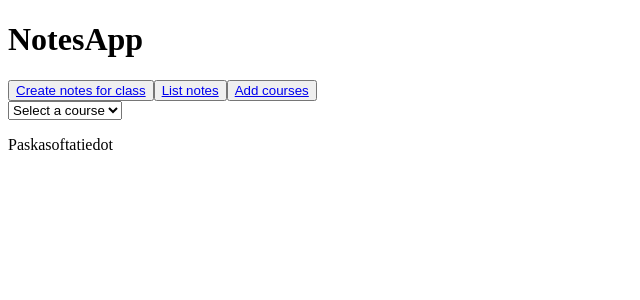
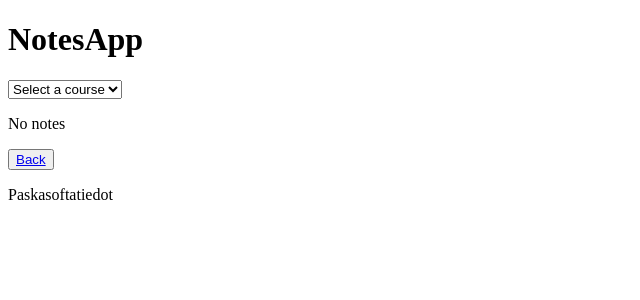
Before and after one commit to MRDJansson/NotesApp, a React (Vite) app: page /aihe2 in a window 1280 px wide. Shown: the top 300 px of the page, without its empty margins (0-640 px from the left). Built offline with nearby package versions, Linux system fonts and the light colour scheme.

Commit message:
Funktionaalisuudet valmiina. Seuraavaksi lisää datan haku API:stä ja ala puhdistaa comppien struktuuria

```diff
--- a/src/CourseNames.jsx
+++ b/src/CourseNames.jsx
@@ -1,10 +1,10 @@
 //Notes.jsx
 
-function CourseNames({name}){
+function CourseNames({name, id}){
     return(
     <div>
         <li>
-        <span>{name}</span>
+        <p>Opintojakso "{name}" lisätty id:llä: {id}</p>
     </li>
     </div>
     )
--- a/src/Courses.jsx
+++ b/src/Courses.jsx
@@ -1,5 +1,6 @@
 //Courses.jsx
 
+import { Link } from "react-router-dom";
 import CourseNames from "./CourseNames";
 import { useStore } from "./store/Store";
 
@@ -10,12 +11,18 @@ function Courses() {
 
   return (
     <div>
-      <ul> lollero
-        {lista.map((kurssi, i) => (
-          <CourseNames key={i} name={kurssi} />
-        ))}
+      <ul>
+      {lista.map((kurssi) => (
+          <CourseNames key={kurssi.id} name={kurssi.name} id={kurssi.id} />
+                  ))}
       </ul>
+      <div>
+                <button>
+                    <Link to="/">Back</Link>
+                </button>
+            </div>
     </div>
+
   );
 }
 
--- a/src/MainBody.jsx
+++ b/src/MainBody.jsx
@@ -1,21 +1,37 @@
 import { useState } from "react";
 import Notes from "./Notes";
 import Courses from "./Courses";
-import { Link, Outlet, Route, Routes } from "react-router-dom";
+import { Link, Outlet, Route, Routes, useLocation } from "react-router-dom";
 import Home from "./pages/AddCourse";
+import { useStore } from "./store/Store";
+
 
 
 //MainBody.jsx
 function MainBody() {
 
-    const clickHandler = () => {
-        console.log();
-    }
+    const lista = useStore((state) => state.lista);
+    const isCoursesEmpty = lista.length === 0 ;
+
+    const location = useLocation();
+    const showButtons = location.pathname === '/';
+
 return(
     <div>
-        <button><Link to="/aihe1">Create notes for class</Link></button>
-        <button><Link to="/aihe2">List notes</Link></button>
-        <button><Link to="/aihe3">Add courses</Link></button>
+        {showButtons && (
+            <>
+            <button disabled={isCoursesEmpty}>
+                {isCoursesEmpty ? (
+                    "Add courses first"
+                ) : (
+                    <Link to="/aihe1">Create notes for class</Link>
+                )}
+            </button>
+            <button><Link to="/aihe2">List notes</Link></button>
+            <button><Link to="/aihe3">Add courses</Link></button>
+            </>
+        )}
+
         <Outlet />
 
     </div>
--- a/src/Notes.jsx
+++ b/src/Notes.jsx
@@ -21,7 +21,7 @@ function Notes() {
       };
 
     const handleAddNote = () => {
-        if (selectedCourse && noteContent) {
+        if (selectedCourse && noteContent.length > 0) {
             addNote(selectedCourse, noteContent);
             setNoteContent("");
         }
@@ -35,9 +35,9 @@ function Notes() {
                     disabled={isLocked}
                 >
                     <option value="">Select a course</option>
-                    {lista.map((kurssi, i) => (
-                        <option key={i} value={kurssi}>
-                            {kurssi}
+                    {lista.map((kurssi) => (
+                        <option key={kurssi.id} value={kurssi.name}>
+                            {kurssi.name}
                         </option>
                     ))}
                 </select>
--- a/src/NotesList.jsx
+++ b/src/NotesList.jsx
@@ -3,6 +3,7 @@
 import { useState } from "react";
 import CourseNames from "./CourseNames";
 import { useStore } from "./store/Store";
+import { Link } from "react-router-dom";
 
 
 
@@ -11,9 +12,15 @@ function NotesList() {
   const lista2 = useStore((state) => state.lista2);
   const [selectedCourse, setSelectedCourse] = useState("");
   const [isLocked, setIsLocked] = useState(false);
+  const delNote = useStore((state) => state.delNote)
 
-  const filteredNotes = lista2.filter(
-    (note) => note.courseName === selectedCourse);
+  const cc = (id) => {
+    delNote(id)
+  }
+
+  const filteredNotes = selectedCourse === ""
+    ? lista2
+    : lista2.filter((note) => note.courseName === selectedCourse);
 
   const handleSelectionChange = (e) => {
     setSelectedCourse(e.target.value);
@@ -28,20 +35,35 @@ function NotesList() {
           onChange={handleSelectionChange}
           disabled={isLocked}
         >
-        <option value="">Select a course</option>
-          {lista.map((kurssi, i) => (
-        <option key={i} value={kurssi}>
-              {kurssi}
-        </option>
+          <option value="">Select a course</option>
+          {lista.map((kurssi) => (
+            <option key={kurssi.id} value={kurssi.name}>
+              {kurssi.name}
+            </option>
           ))}
         </select>
       </div>
       <div>
+        {(lista2.length === 0 || filteredNotes.length === 0) && <p>No notes</p>}
+      </div>
+      <div>
         <ul>
-          {filteredNotes.map((note, i) => (
-            <li key={i}>{note.content}</li>
+          {filteredNotes.map((note) => (
+            <li key={note.id} onClick={() => cc(note.id)}>
+            <small>asasa
+              {new Date(note.date).toLocaleDateString("fi-FI")}
+              {note.courseName}
+              (ID: {lista.find(course => course.name === note.courseName)?.id})
+            </small>
+              <p>{note.content}</p>
+            </li>
           ))}
         </ul>
+      </div>
+      <div>
+        <button>
+          <Link to="/">Back</Link>
+        </button>
       </div>
     </div>);
 }
--- a/src/store/Store.jsx
+++ b/src/store/Store.jsx
@@ -1,13 +1,25 @@
 import { create } from "zustand";
 
+let noteId = 0;
+
 export const useStore = create((set) => ({
-    lista: ["lol", "moi"],
+    lista: [],
     addCourse: (name) => set((state) => ({
-        lista: [...state.lista, name],
+        lista: [...state.lista, { id: noteId++, name }],
     })),
 
     lista2: [],
     addNote: (courseName, noteContent) => set((state) => ({
-        lista2: [...state.lista2, { courseName, content: noteContent }],
+        lista2: [...state.lista2, {
+            id: noteId++,
+            courseName,
+            content: noteContent,
+            date: new Date().toISOString()
+         }],
     })),
+
+    delNote: (id) => set((state) => ({
+        lista2: state.lista2.filter(note => note.id !== id)
+    }))
+
 }));
```
Also changed, not shown: 1 other file (tests, documents, lock files or other folders).
